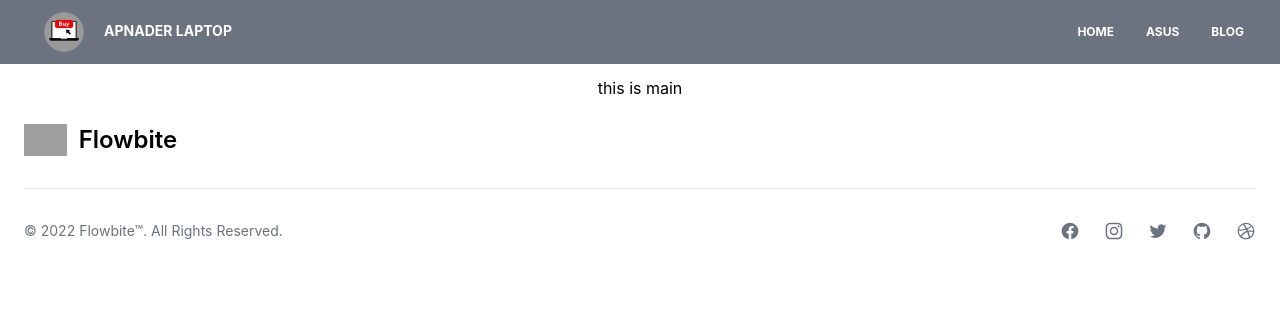
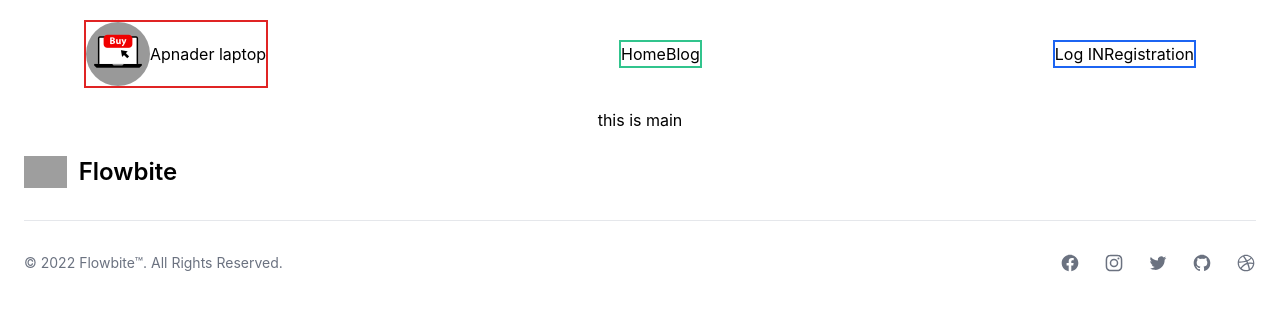
Before and after one commit to shuvo0007/used-products-resale-clients-side, a React (Create React App) app: page / in a window 1280 px wide. Shown: the top 310 px of the page. Built offline with nearby package versions, Linux system fonts and the light colour scheme; grey boxes are pictures that could not be loaded.

Commit message:
nav bar edit

```diff
--- a/package.json
+++ b/package.json
@@ -10,6 +10,7 @@
     "flowbite-react": "^0.3.5",
     "react": "^18.2.0",
     "react-dom": "^18.2.0",
+    "react-icons": "^4.6.0",
     "react-router-dom": "^6.4.3",
     "react-scripts": "5.0.1",
     "web-vitals": "^2.1.4"
--- a/src/Components/Layouts/Header/Header.js
+++ b/src/Components/Layouts/Header/Header.js
@@ -1,69 +1,23 @@
 import React from "react";
 import { Link } from "react-router-dom";
 import logo from "../../img/logo64.png";
-import menu from '../../img/menu.svg'
 
 const Header = () => {
-  const [navbarOpen, setNavbarOpen] = React.useState(false);
   return (
-    <>
-      <nav className="relative flex flex-wrap items-center justify-between px-2 py-3 bg-gray-500 mb-3 ">
-        <div className="container px-4 mx-auto flex flex-wrap items-center justify-between">
-          <div className="w-full relative flex justify-between lg:w-auto lg:static lg:block lg:justify-start">
-            <div className="flex">
-              <img className="w-10 rounded-full mx-5" src={logo} alt="logo" />
-              <a
-                className="text-sm font-bold leading-relaxed inline-block mr-4 py-2 whitespace-nowrap uppercase text-white"
-                href="/"
-              >
-                Apnader Laptop
-              </a>
-            </div>
-            <button
-              className="text-white cursor-pointer text-xl leading-none px-3 py-1 border border-solid border-transparent rounded bg-transparent block lg:hidden outline-none focus:outline-none"
-              type="button"
-              onClick={() => setNavbarOpen(!navbarOpen)}
-            >
-              <img className="w-7" src={menu} alt="menu" />
-            </button>
-          </div>
-          <div
-            className={
-              "lg:flex flex-grow items-center" +
-              (navbarOpen ? " flex" : " hidden")
-            }
-            id="example-navbar-danger"
-          >
-            <ul className="flex flex-col lg:flex-row list-none lg:ml-auto ">
-              <li className="nav-item">
-                <Link
-                  to="/home"
-                  className="px-3 py-2 flex items-center text-xs uppercase font-bold leading-snug text-white hover:opacity-75"
-                >
-                  <span className="ml-2">Home</span>
-                </Link>
-              </li>
-              <li className="nav-item">
-                <Link
-                  to="/statistics"
-                  className="px-3 py-2 flex items-center text-xs uppercase font-bold leading-snug text-white hover:opacity-75"
-                >
-                  <span className="ml-2">ASUS</span>
-                </Link>
-              </li>
-              <li className="nav-item">
-                <Link
-                  to="/blog"
-                  className="px-3 py-2 flex items-center text-xs uppercase font-bold leading-snug text-white hover:opacity-75"
-                >
-                  <span className="ml-2">Blog</span>
-                </Link>
-              </li>
-            </ul>
-          </div>
-        </div>
-      </nav>
-    </>
+    <div className="flex justify-between items-center px-16 m-5">
+      <div className="flex items-center border-2 border-red-600">
+        <img src={logo} alt="" />
+        <h1>Apnader laptop</h1>
+      </div>
+      <div className="border-2 border-green-400">
+        <Link to='/'>Home</Link>
+        <Link to='/blog'>Blog</Link>
+      </div>
+      <div className="border-2 border-blue-600">
+        <Link to='/login'>Log IN</Link>
+        <Link to='/registration'>Registration</Link>
+      </div>
+    </div>
   );
 };
 
--- /dev/null
+++ b/src/Components/Layouts/Outlets/Registration/Registration.js
@@ -0,0 +1,13 @@
+import React from 'react';
+import useTitle from '../../../../Hooks/useTitle'
+
+const Registration = () => {
+  useTitle("Registration");
+  return (
+    <div>
+
+    </div>
+  );
+};
+
+export default Registration;
--- /dev/null
+++ b/src/Components/Layouts/Outlets/logIn/LogIn.js
@@ -0,0 +1,13 @@
+import React from 'react';
+import useTitle from '../../../../Hooks/useTitle';
+
+const LogIn = () => {
+  useTitle("LogIN");
+  return (
+    <div>
+
+    </div>
+  );
+};
+
+export default LogIn;
```
Also changed, not shown: src/Components/Routes/Routes.js (+34 -24 lines), src/Components/img/menu.svg (deleted), 1 other file (tests, documents, lock files or other folders).
